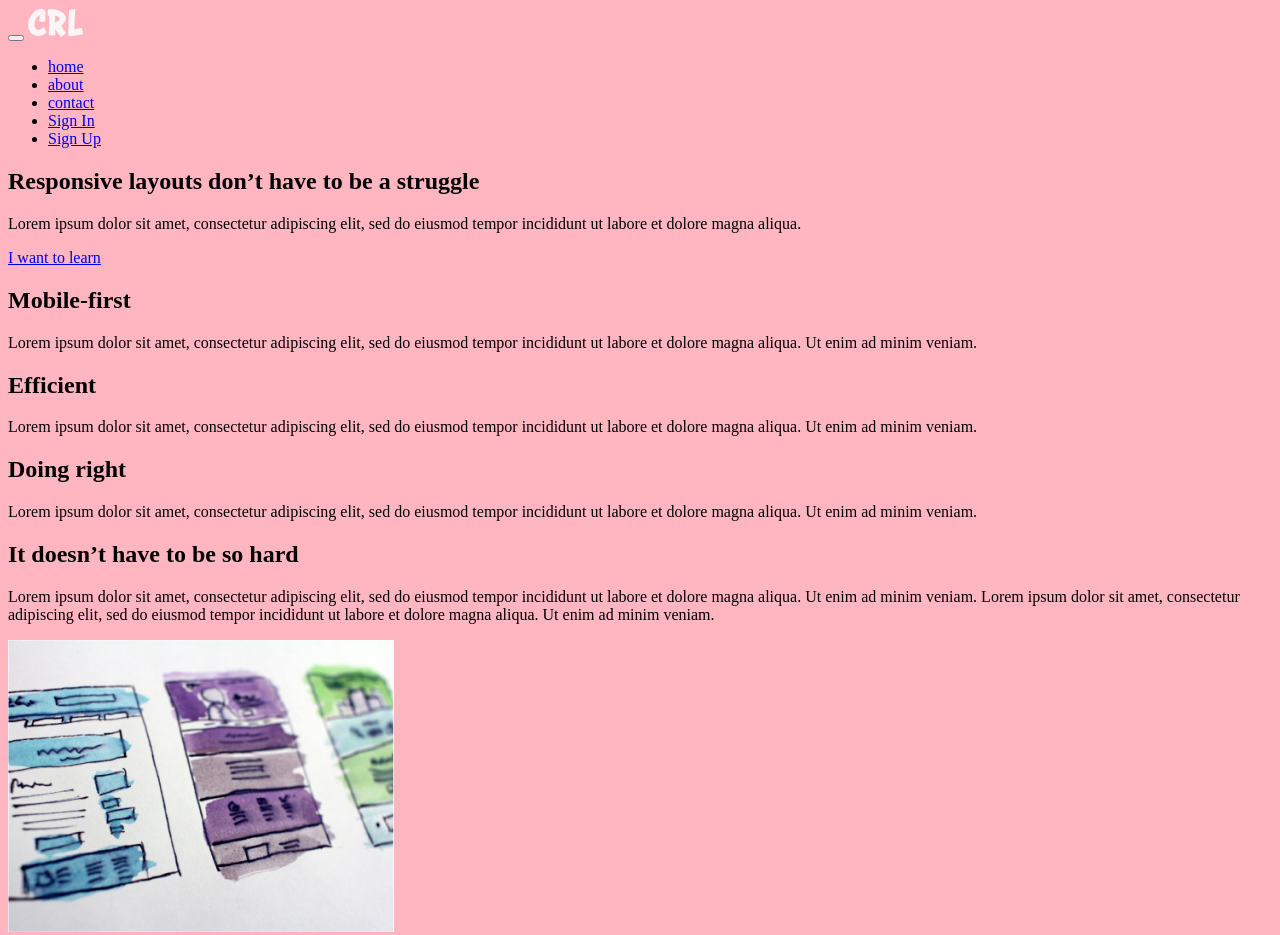
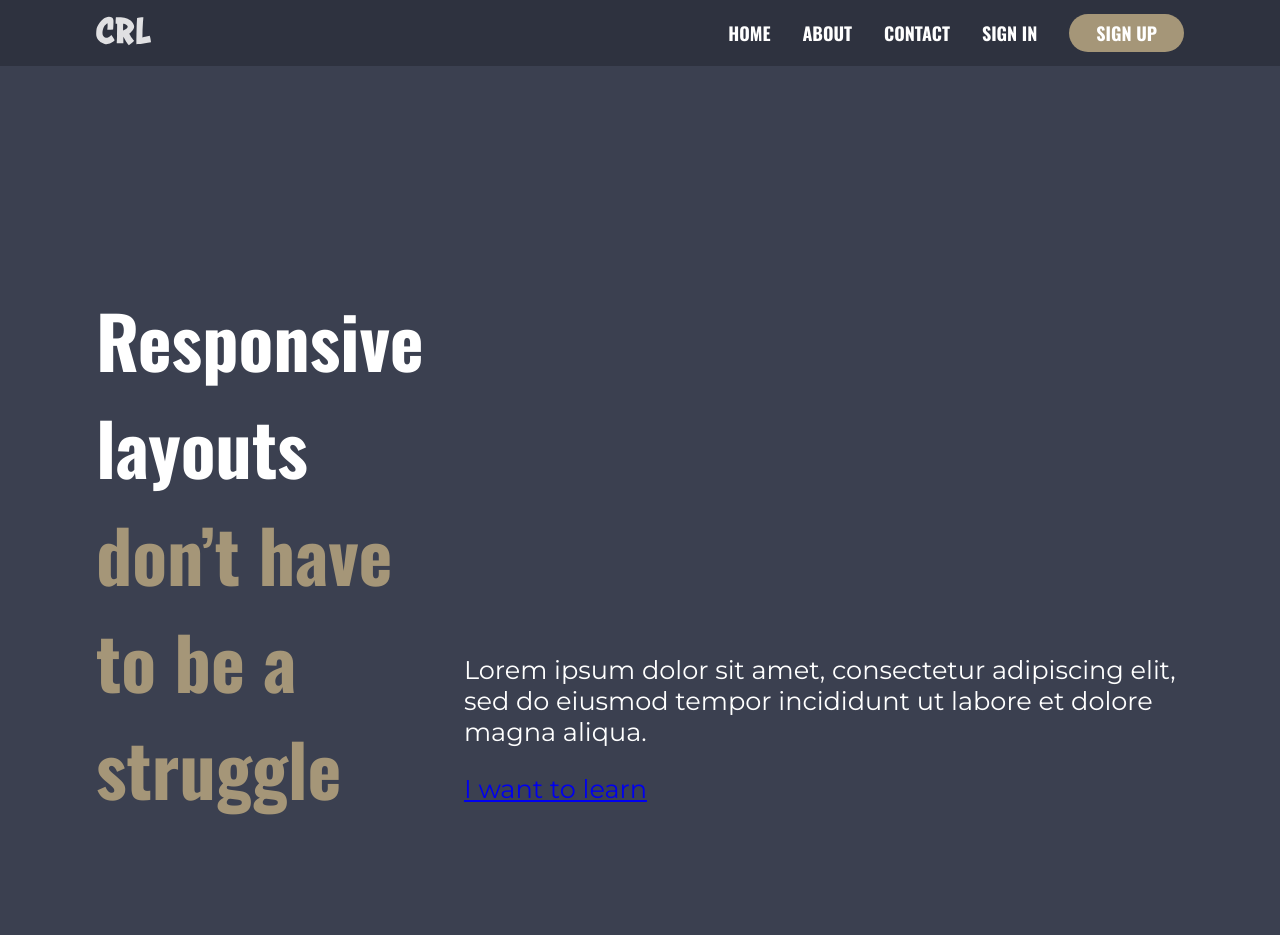
Before and after one commit to StkaaPa/Conquering_Responsive_Layouts_Kevin_Powell_Course, a plain HTML site: page Final_Challenge/index.html in a window 1280 px wide. Shown: the top 935 px of the page. Drawn offline with nearby package versions, Linux system fonts and the light colour scheme.

Commit message:
new update

```diff
--- a/Final_Challenge/index.html
+++ b/Final_Challenge/index.html
@@ -5,24 +5,33 @@
     <meta http-equiv="X-UA-Compatible" content="IE=edge" />
     <meta name="viewport" content="width=device-width, initial-scale=1.0" />
     <link rel="stylesheet" href="style.css" />
+    <link rel="preconnect" href="https://fonts.gstatic.com" />
+    <link
+      href="https://fonts.googleapis.com/css2?family=Montserrat&family=Oswald:wght@700&display=swap"
+      rel="stylesheet"
+    />
     <title>Document</title>
   </head>
   <body>
     <header>
       <div class="container row">
-        <button></button>
-        <a href="" class="logo"><img src="img/logo.svg" /></a>
-        <div class="nav">
-          <div class="nav-list">
-            <ul>
-              <li class="nav-item"><a href="#">home</a></li>
-              <li class="nav-item"><a href="#">about</a></li>
-              <li class="nav-item"><a href="#">contact</a></li>
-              <li class="nav-item"><a href="#">Sign In</a></li>
-              <li class="nav-item"><a href="#" class="btn">Sign Up</a></li>
-            </ul>
-          </div>
-        </div>
+        <button class="nav-toggle" aria-label="open navigation">
+          <span class="hamburger"></span>
+        </button>
+        <a class="logo" href="#">
+          <img src="img/logo.svg" alt="conquering responsive layouts" />
+        </a>
+        <nav class="nav">
+          <ul class="nav-list">
+            <li class="nav-item"><a href="#" class="nav-link">Home</a></li>
+            <li class="nav-item"><a href="#" class="nav-link">About</a></li>
+            <li class="nav-item"><a href="#" class="nav-link">Contact</a></li>
+            <li class="nav-item"><a href="#" class="nav-link">Sign In</a></li>
+            <li class="nav-item">
+              <a href="#" class="nav-link nav-link--button">Sign up</a>
+            </li>
+          </ul>
+        </nav>
       </div>
     </header>
     <section class="intro">
@@ -35,7 +44,7 @@
             Lorem ipsum dolor sit amet, consectetur adipiscing elit, sed do
             eiusmod tempor incididunt ut labore et dolore magna aliqua.
           </p>
-          <a href="#" class="btn btn--secondary">I want to learn</a>
+          <a href="#" class="btn">I want to learn</a>
         </div>
       </div>
     </section>
--- a/Final_Challenge/style.css
+++ b/Final_Challenge/style.css
@@ -1,3 +1,106 @@
-body{
-    background: lightpink;
+*,
+*::before,
+*::after {
+  box-sizing: border-box;
 }
+
+body {
+  margin: 0;
+  font-family: "Montserrat", sans-serif;
+  font-size: 1rem;
+}
+
+header {
+  background: #2e323f;
+  padding: 1em 0;
+  text-align: center;
+}
+
+img {
+  max-width: 100%;
+}
+
+span {
+  color: #a59678;
+}
+
+.container {
+  width: 85%;
+  max-width: 1200px;
+  margin: 0 auto;
+}
+
+.nav-list {
+  padding: 0;
+  margin: 0;
+  list-style: none;
+}
+
+.nav-link {
+  color: #fff;
+  text-transform: uppercase;
+  text-decoration: none;
+  font-size: 1.125rem;
+  font-family: "Oswald", sans-serif;
+  font-weight: bold;
+}
+
+.nav-link--button {
+  padding: 0.35em 1.5em;
+  background: #a59678;
+  border-radius: 100px;
+}
+
+.intro {
+  padding: 10em 0;
+  background: #3b4050;
+  color: #fff;
+}
+
+.intro_text {
+  font-size: 3rem;
+  font-family: "Oswald", sans-serif;
+  font-weight: bold;
+  width: 75%;
+}
+
+.intro_text_secondary {
+  font-size: 1.6rem;
+  font-family: "Montserrat", sans-serif;
+  align-self: flex-end;
+  margin-bottom: 3em;
+}
+
+.btn {
+}
+
+@media (min-width: 1000px) {
+  .row {
+    display: flex;
+    justify-content: space-between;
+  }
+  .nav-toggle {
+    display: none;
+  }
+
+  .nav {
+    visibility: visible;
+    display: flex;
+    align-items: center;
+    justify-content: flex-end;
+    height: auto;
+    position: relative;
+  }
+
+  .nav-list {
+    display: flex;
+    margin: 0 auto;
+  }
+
+  .nav-item {
+    margin: 0 0 0 2em;
+  }
+}
+
+/*font-family: 'Montserrat', sans-serif;
+font-family: 'Oswald', sans-serif;*/
```
